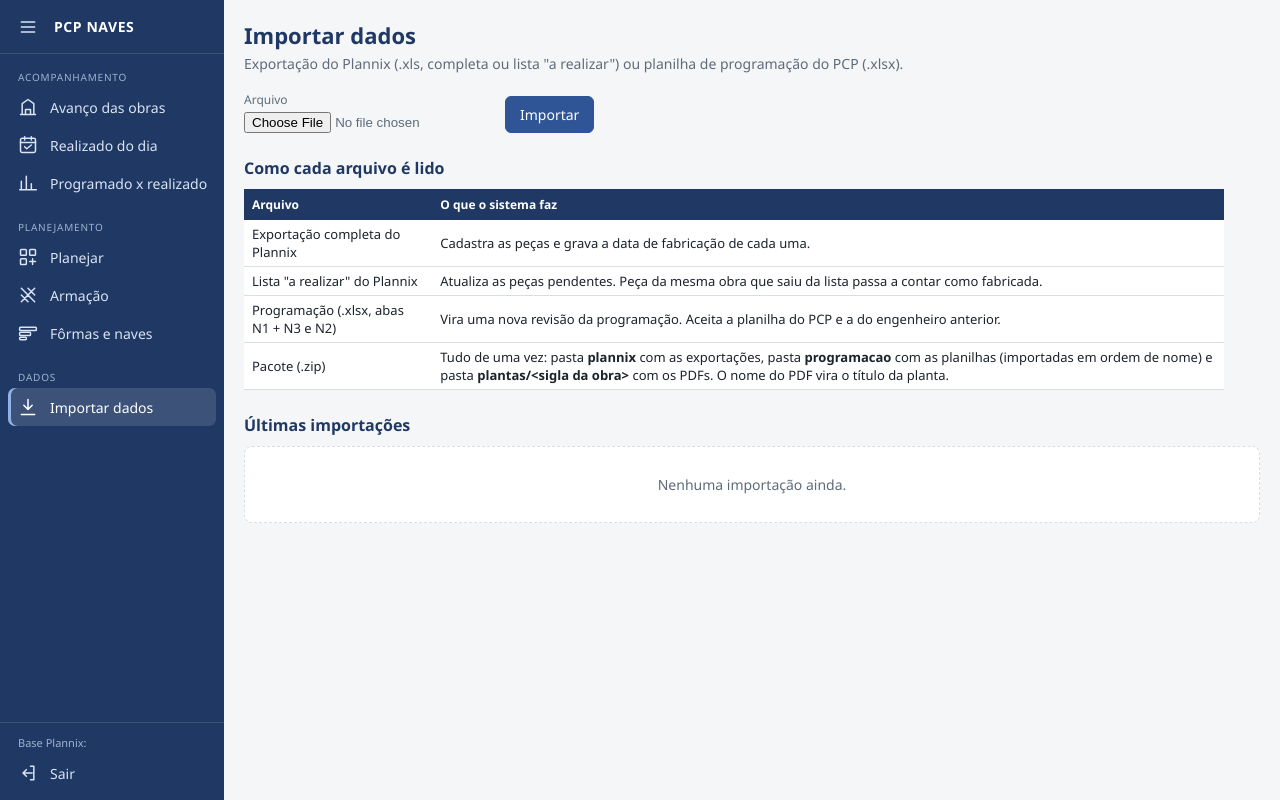
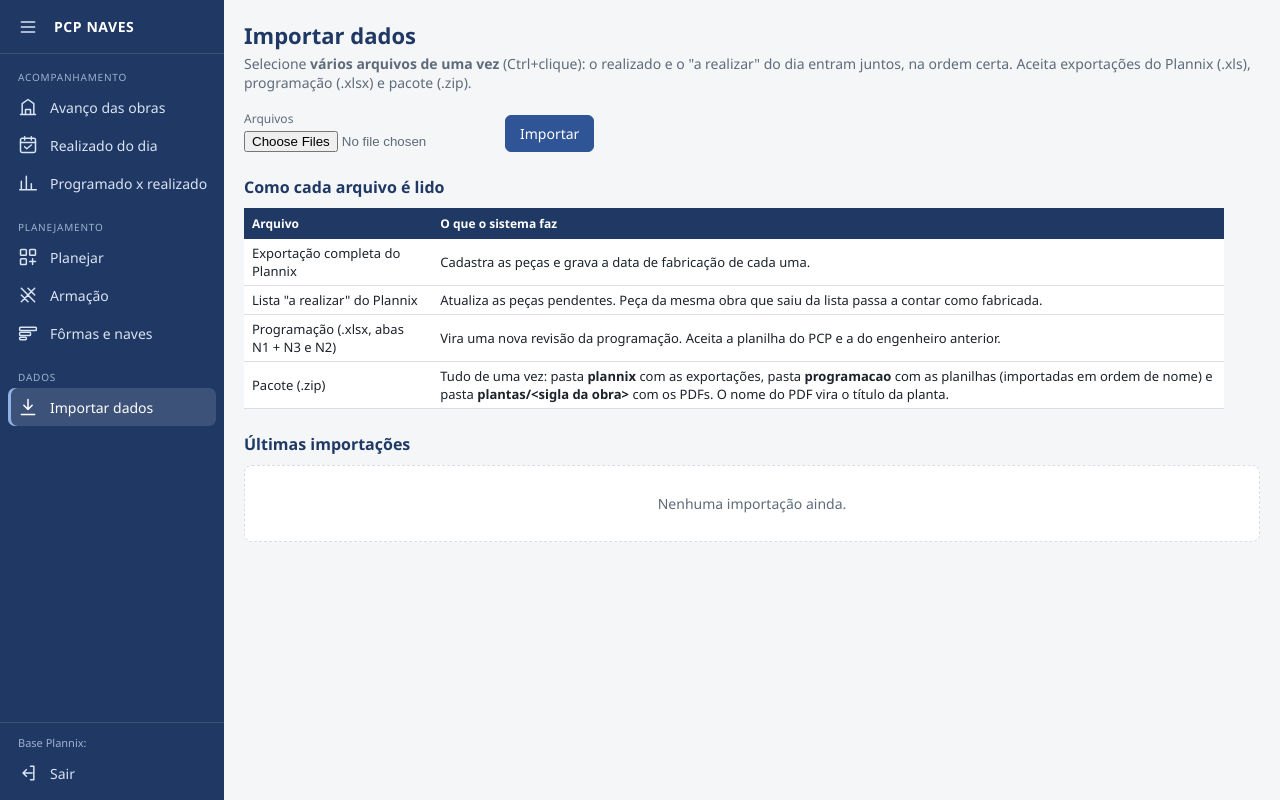
Before and after one commit to joaoCarmo10/pcp-naves, a FastAPI app: page /importar in a window 1280 px wide. Run offline with FastAPI, Linux system fonts and the light colour scheme; data that the repository does not hold is empty.

Commit message:
Importar: vários arquivos de uma vez (realizado + a realizar), processados na ordem certa
Co-Authored-By: Claude Opus 5.5 <noreply@anthropic.com>
Claude-Session: https://claude.ai/code/session_01Hia2xmiDSYvLS3BA5EHn7G

```diff
--- a/app/main.py
+++ b/app/main.py
@@ -105,30 +105,47 @@ def importar_form(request: Request, db: Session = Depends(get_db)):
 
 
 @app.post("/importar")
-async def importar(arquivo: UploadFile = File(...), db: Session = Depends(get_db)):
-    conteudo = await arquivo.read()
-    nome = arquivo.filename or "arquivo"
-    if nome.lower().endswith(".zip"):
+async def importar(arquivo: list[UploadFile] = File(...), db: Session = Depends(get_db)):
+    """Aceita um ou vários arquivos de uma vez (ex.: realizado + a realizar do dia). Ordem de processamento:
+    pacotes .zip, exportações completas (com data de fabricação), listas a realizar e por último programações."""
+    arquivos = [((a.filename or "arquivo"), await a.read()) for a in arquivo if a.filename]
+    if not arquivos:
+        return RedirectResponse(f"/importar?erro={quote('Escolha pelo menos um arquivo.')}", status_code=303)
+
+    def ordem(x):
+        nome, conteudo = x
+        n = nome.lower()
+        if n.endswith(".zip"):
+            return 0
+        if n.endswith(".xlsx"):
+            return 3
         try:
-            msg = importar_pacote(db, conteudo)
+            df = plannix.ler_exportacao(conteudo)
+            completa = "Data Fabricação" in df.columns and df["Data Fabricação"].map(plannix._data).notna().any()
+            return 1 if completa else 2
+        except ValueError:
+            return 2
+
+    msgs = []
+    for nome, conteudo in sorted(arquivos, key=ordem):
+        try:
+            if nome.lower().endswith(".zip"):
+                msgs.append(importar_pacote(db, conteudo))
+                continue
+            (DATA_DIR / "importacoes" / f"{date.today():%Y%m%d}_{secrets.token_hex(3)}_{Path(nome).name}").write_bytes(conteudo)
+            if nome.lower().endswith(".xlsx"):
+                imp = pg.importar_programacao(db, conteudo, nome)
+                msgs.append(f"{nome}: programação importada como nova revisão ({imp.resumo['linhas']} linhas).")
+            else:
+                imp = plannix.importar_exportacao(db, conteudo, nome)
+                r = imp.resumo
+                msgs.append(f"{nome}: {'lista a realizar' if imp.tipo == 'a_realizar' else 'realizado (completa)'}, {r['linhas']} linhas, "
+                            f"{r['novas']} peças novas, {r['saiu_lista']} saíram da lista.")
         except (ValueError, zipfile.BadZipFile) as e:
             db.rollback()
-            return RedirectResponse(f"/importar?erro={quote(str(e))}", status_code=303)
-        return RedirectResponse(f"/importar?msg={quote(msg)}", status_code=303)
-    (DATA_DIR / "importacoes" / f"{date.today():%Y%m%d}_{secrets.token_hex(3)}_{Path(nome).name}").write_bytes(conteudo)
-    try:
-        if nome.lower().endswith(".xlsx"):
-            imp = pg.importar_programacao(db, conteudo, nome)
-            msg = f"Programação importada como nova revisão: {imp.resumo['linhas']} linhas."
-        else:
-            imp = plannix.importar_exportacao(db, conteudo, nome)
-            r = imp.resumo
-            msg = (f"{'Lista a realizar' if imp.tipo == 'a_realizar' else 'Exportação completa'}: {r['linhas']} linhas, "
-                   f"{r['novas']} peças novas, {r['saiu_lista']} marcadas como fabricadas por terem saído da lista.")
-    except ValueError as e:
-        db.rollback()
-        return RedirectResponse(f"/importar?erro={quote(str(e))}", status_code=303)
-    return RedirectResponse(f"/importar?msg={quote(msg)}", status_code=303)
+            msgs.append(f"{nome}: ERRO, {e}")
+            return RedirectResponse(f"/importar?erro={quote(' | '.join(msgs))}", status_code=303)
+    return RedirectResponse(f"/importar?msg={quote(' | '.join(msgs))}", status_code=303)
 
 
 def _salvar_planta(db: Session, o: Obra, titulo: str, dados: bytes) -> Planta:
--- a/app/templates/importar.html
+++ b/app/templates/importar.html
@@ -2,11 +2,11 @@
 {% block titulo %}Importar dados | PCP Naves{% endblock %}
 {% block corpo %}
 <h1>Importar dados</h1>
-<p class="sub">Exportação do Plannix (.xls, completa ou lista "a realizar") ou planilha de programação do PCP (.xlsx).</p>
+<p class="sub">Selecione <b>vários arquivos de uma vez</b> (Ctrl+clique): o realizado e o "a realizar" do dia entram juntos, na ordem certa. Aceita exportações do Plannix (.xls), programação (.xlsx) e pacote (.zip).</p>
 {% if msg %}<div class="aviso ok">{{ msg }}</div>{% endif %}
 {% if erro %}<div class="aviso erro">{{ erro }}</div>{% endif %}
 <form class="linha" method="post" enctype="multipart/form-data">
-  <label for="arquivo">Arquivo<input id="arquivo" type="file" name="arquivo" accept=".xls,.xlsx,.txt,.csv,.zip" required></label>
+  <label for="arquivo">Arquivos<input id="arquivo" type="file" name="arquivo" accept=".xls,.xlsx,.txt,.csv,.zip" multiple required></label>
   <button type="submit">Importar</button>
 </form>
 <h2>Como cada arquivo é lido</h2>
```
Also changed, not shown: tests/test_fluxo.py (+9 -0 lines).
